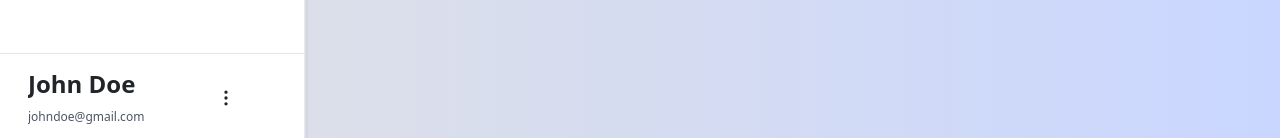
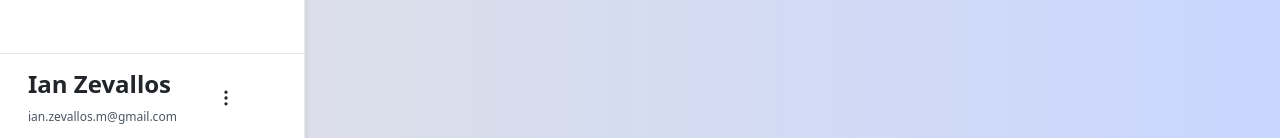
Before and after one commit to Ianzev/foto24-offers, a React (Vite) app in the folder frontend/: page /offers in a window 1280 px wide. Both pictures are taken after a click on the button 42 px from the left and 42 px from the top of the page. Shown: the part 659-797 px from the top of the page. Built offline with nearby package versions, Linux system fonts and the light colour scheme; no server answers.

Commit message:
small change

```diff
--- a/frontend/src/pages/Components/Sidebar.jsx
+++ b/frontend/src/pages/Components/Sidebar.jsx
@@ -38,8 +38,8 @@ export function Sidebar({ children }) {
           `}
           >
             <div className="leading-4">
-              <h4 className="font-semibold">John Doe</h4>
-              <span className="text-xs text-gray-600">johndoe@gmail.com</span>
+              <h4 className="font-semibold">Ian Zevallos</h4>
+              <span className="text-xs text-gray-600">ian.zevallos.m@gmail.com</span>
             </div>
             <MoreVertical size={20} />
           </div>
```
